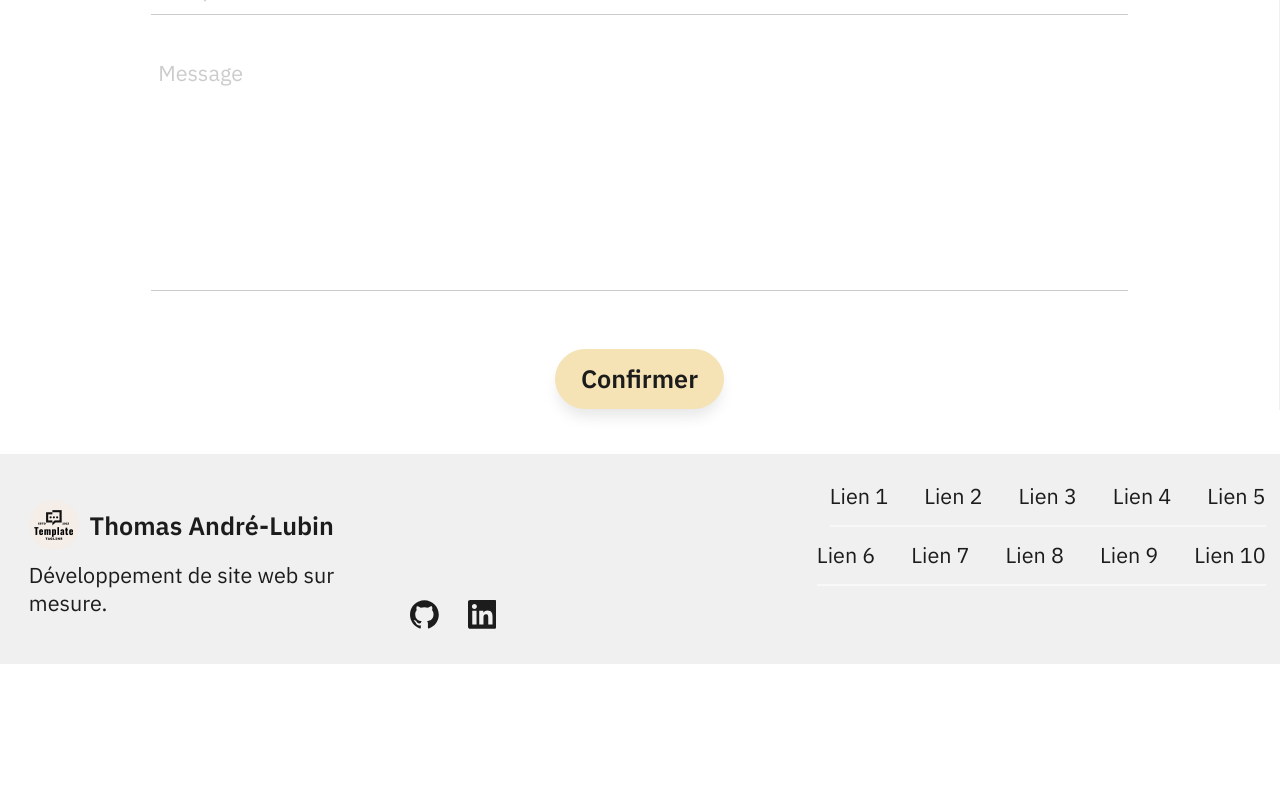
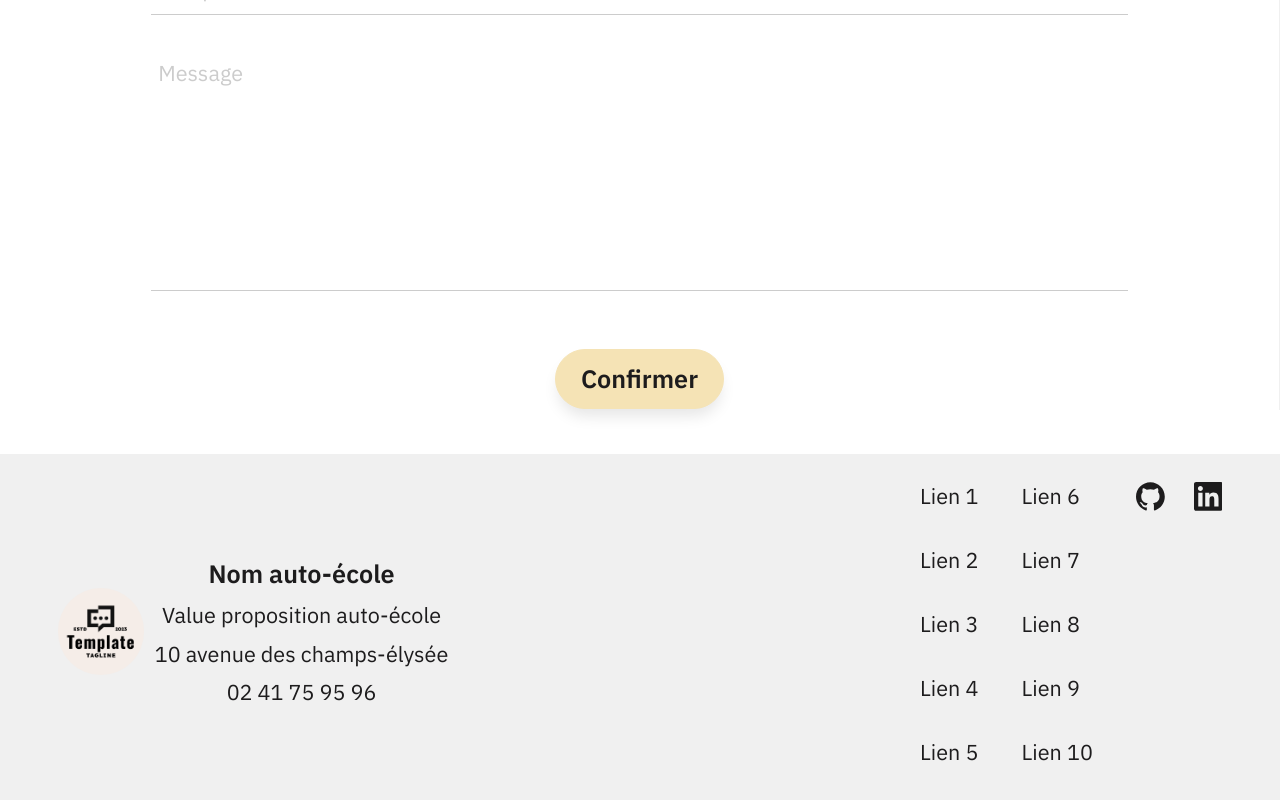
Before and after one commit to Lordyner/driving-school-template, a Next.js app: page / in a window 1280 px wide. Shown: the part 3660-4460 px from the top of the page. Before the commit the page ends 4324 px from the top, so only its background shows below. Built offline with nearby package versions, Linux system fonts and the light colour scheme; no server answers.

Commit message:
Adapt footer for tablet/laptop/desktop

```diff
--- a/Components/Footer.js
+++ b/Components/Footer.js
@@ -15,7 +15,7 @@ const Footer = () => {
                 {isMobileResolution &&
                     <div className={classes.valueProposition}>
 
-                        <Image src={logoTemplate} alt='logo auto-école' className={classes.profilImg} width={50} height={50} />
+                        <Image src={logoTemplate} alt='logo auto-école' className={classes.logo} width={50} height={50} />
                         <div>
                             <h2>Nom auto-école</h2>
                             <p>Value proposition auto-école</p>
@@ -26,11 +26,13 @@ const Footer = () => {
                 }
                 {!isMobileResolution &&
                     <div className={classes.valueProposition}>
+                        <Image src={logoTemplate} alt='logo auto-école' className={classes.logo} width={50} height={50} />
                         <div className={classes.imageAndNameContainer}>
-                            <Image src={logoTemplate} alt='logo auto-école' className={classes.profilImg} width={50} height={50} />
-                            <h2>Thomas André-Lubin</h2>
+                            <h2>Nom auto-école</h2>
+                            <p>Value proposition auto-école</p>
+                            <p>10 avenue des champs-élysée</p>
+                            <p>02 41 75 95 96</p>
                         </div>
-                        <p>Développement de site web sur mesure.</p>
                     </div>
                 }
                 {isMobileResolution && <div className={classes.separator}></div>}
@@ -53,7 +55,6 @@ const Footer = () => {
                             <Link href="/#home">Lien 8</Link>
                             <Link href="/#home">Lien 9</Link>
                             <Link href="/#home">Lien 10</Link>
-
                         </div>
                     </div>
                     <div className={classes.socialLinks}>
--- a/Components/Footer.module.css
+++ b/Components/Footer.module.css
@@ -1,7 +1,7 @@
 .footer {
     background-color: #F0F0F0;
     color: var(--black);
-    padding: 2rem;
+    padding: 2rem var(--sidePadding);
     font-size: var(--body-400);
 }
 
@@ -34,10 +34,10 @@
     gap: 1rem;
 }
 
-.profilImg {
+.logo {
     border-radius: 90px;
-    width: 50px;
-    height: 50px;
+    width: 3.125rem;
+    height: 3.125rem;
     transition: 0.1s ease-in-out;
 }
 
@@ -86,14 +86,19 @@
         column-gap: 1rem;
     }
 
+    .imageAndNameContainer {
+        display: flex;
+        flex-direction: column;
+        gap: .5rem;
+        align-items: flex-start;
+    }
+
     .valueProposition {
         display: flex;
-        flex-direction: column;
-        justify-content: center;
-        align-items: flex-start;
-        gap: .75rem;
+        flex-direction: row;
+        align-items: center;
+    }
 
-    }
 
     .linkContainer {
         display: flex;
@@ -130,4 +135,59 @@
         align-items: center;
         gap: .75rem;
     }
+
+    .logo {
+        width: 6rem;
+        height: 6rem;
+    }
+
+
+
+    .classicLinks {
+        flex-direction: column;
+    }
+
+    .linkContainer {
+        flex-direction: row;
+        gap: 3rem;
+    }
+
+    .container {
+        display: flex;
+        flex-direction: row;
+        justify-content: space-between;
+    }
+
+    .topLinks {
+        border-bottom: none;
+    }
 }
+
+@media screen and (min-width: 1024px) {
+
+    .logo {
+        width: 6rem;
+        height: 6rem;
+    }
+
+
+
+    .classicLinks {
+        flex-direction: column;
+    }
+
+    .linkContainer {
+        flex-direction: row;
+        gap: 3rem;
+    }
+
+    .container {
+        display: flex;
+        flex-direction: row;
+        justify-content: space-between;
+    }
+
+    .topLinks {
+        border-bottom: none;
+    }
+}
--- a/Components/Navbar.module.css
+++ b/Components/Navbar.module.css
@@ -214,7 +214,7 @@ a.link {
     }
 
     .navWrapper {
-        padding: 2rem 4rem 3rem 4rem;
+        padding: 2rem var(--sidePadding) 3rem var(--sidePadding);
     }
 }
 
@@ -226,6 +226,6 @@ a.link {
     }
 
     .navWrapper {
-        padding: 3rem 6rem 3rem 6rem;
+        padding: 3rem var(--sidePadding);
     }
 }
--- a/styles/index.css
+++ b/styles/index.css
@@ -26,6 +26,8 @@
     --body-500: 1rem;
     --body-400: 1rem;
     --body-100: 1rem;
+
+    --sidePadding: 1rem;
 }
 
 @media screen and (min-width: 768px) {
@@ -48,6 +50,9 @@
         --heading-400: 1.25rem;
         --body-500: 1.5rem;
         --body-400: 1.5rem;
+
+        --sidePadding: 4rem;
+
     }
 }
 
@@ -59,12 +64,17 @@
         --heading-400: 1.5rem;
         --body-500: 2rem;
         --body-400: 1.5rem;
+
+        --sidePadding: 6rem;
+
     }
 }
 
 @media screen and (min-width: 1800px) {
     :root {
         --heading-900: 6rem;
+
+        --sidePadding: 6rem;
     }
 }
 
```
